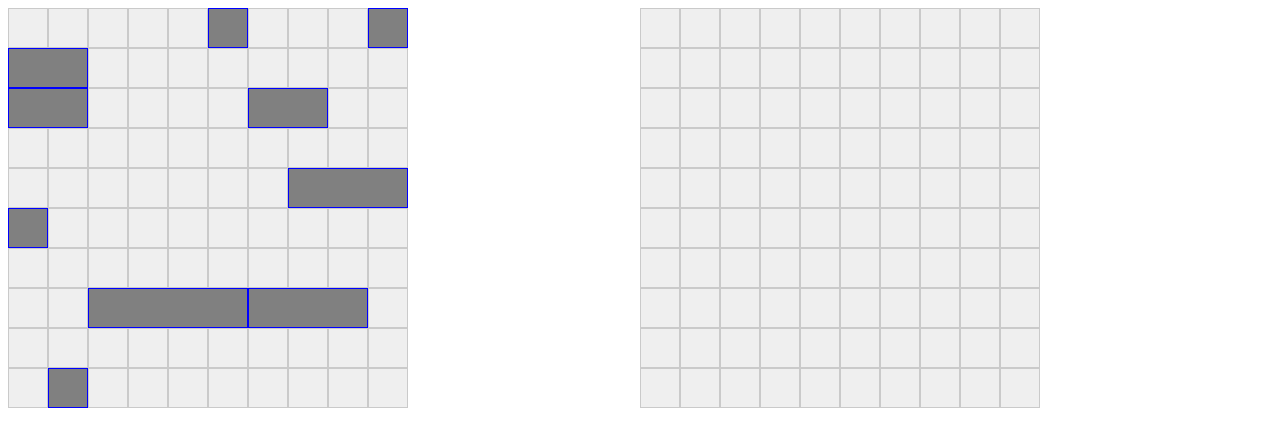
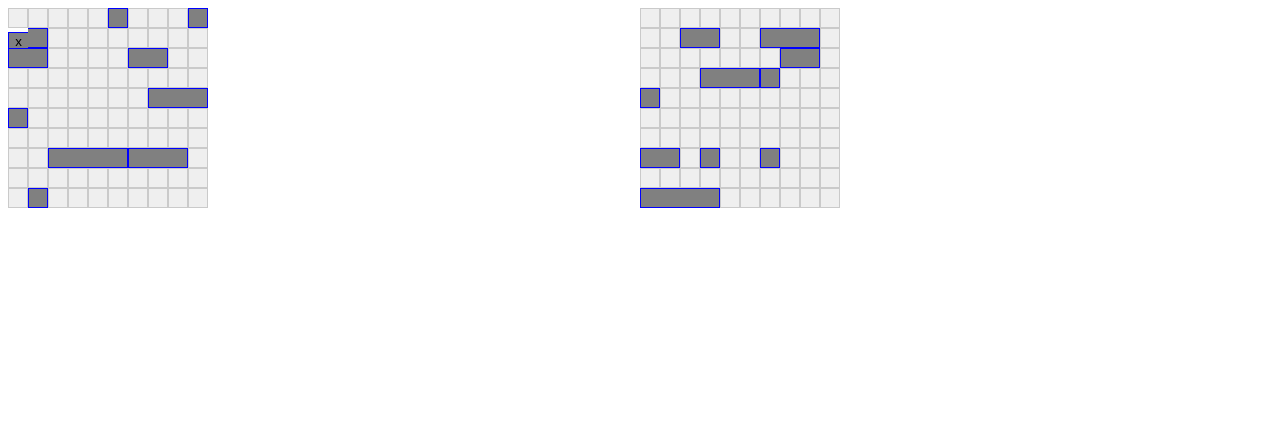
Before and after one commit to Stephenasembo/battleship, a website built with webpack: page src/index.html in a window 1280 px wide. Both pictures are taken after a click on the button 28 px from the left and 68 px from the top of the page. Built offline with nearby package versions, Linux system fonts and the light colour scheme.

Commit message:
Feat!: Display Shots Made By Players
Breaking Change: The location was initially decoded as y and x instead of
x and y for coordinates

```diff
--- a/src/scripts/driver.js
+++ b/src/scripts/driver.js
@@ -83,7 +83,7 @@ export default function playGame() {
     const coordinatesArr = locationId.split('k');
     const row = Number((coordinatesArr[1].split('row'))[1]);
     const col = Number((coordinatesArr[2].split('col'))[1]);
-    return [row, col];
+    return [col, row];
   }
 
   // Listens for active player's actions on board
@@ -101,13 +101,30 @@ export default function playGame() {
   }
 
   function displayShot(location, player) {
-    player.gameBoard.receiveAttack(location);
-  };
+    let boardName;
+    if (player === player1) {
+      boardName = 'p1';
+    } else {
+      boardName = 'p2';
+    }
+    console.log(player.playerPlacedShips);
+    console.log(player.gameBoard.markedLocation);
+    const spot = document.querySelector(`#${boardName}krow${location[1]}kcol${location[0]}`);
+    const shot = player.gameBoard.receiveAttack(
+      location,
+      player.playerPlacedShips,
+      player.unplacedShips,
+    );
+    if (shot === 'ship hit') {
+      spot.textContent = 'x';
+    } else if (shot === 'missed shot') {
+      spot.textContent = 'o';
+    }
+  }
 
   function playRound(event) {
     const location = event.target.id;
     const coordinates = decodeLocation(location);
-    console.log(coordinates);
     displayShot(coordinates, activePlayer);
     deactivateBoards(playRound);
     switchActivePlayer();
@@ -120,7 +137,6 @@ export default function playGame() {
 // Displays the player's ships which are placed on the board
 function displayBoardShips(player) {
   const ships = player.playerPlacedShips;
-  console.log(ships);
   let board;
   if (player === player1) {
     board = gameController.board1;
@@ -134,6 +150,6 @@ function displayBoardShips(player) {
 }
 
 displayBoardShips(player1);
-console.log(player1.gameBoard.markedLocation);
+displayBoardShips(player2);
 
 playGame();
--- a/src/scripts/index.js
+++ b/src/scripts/index.js
@@ -164,7 +164,7 @@ function createBoard() {
     }
     missedShots.add(JSON.stringify(location));
     missedShotsCoordinates.add(location);
-    return [...missedShotsCoordinates];
+    return 'missed shot';
   }
 
   function decodeLocation(locationId) {
--- a/src/styles.css
+++ b/src/styles.css
@@ -9,7 +9,7 @@
 }
 
 .board button {
-  width: 40px;
+  width: 20px;
   height: 100%;
   margin: 0;
 }
@@ -19,7 +19,7 @@ button {
 }
 
 .board > div {
-  height: 40px;
+  height: 20px;
 }
 
 .startCol {
```
